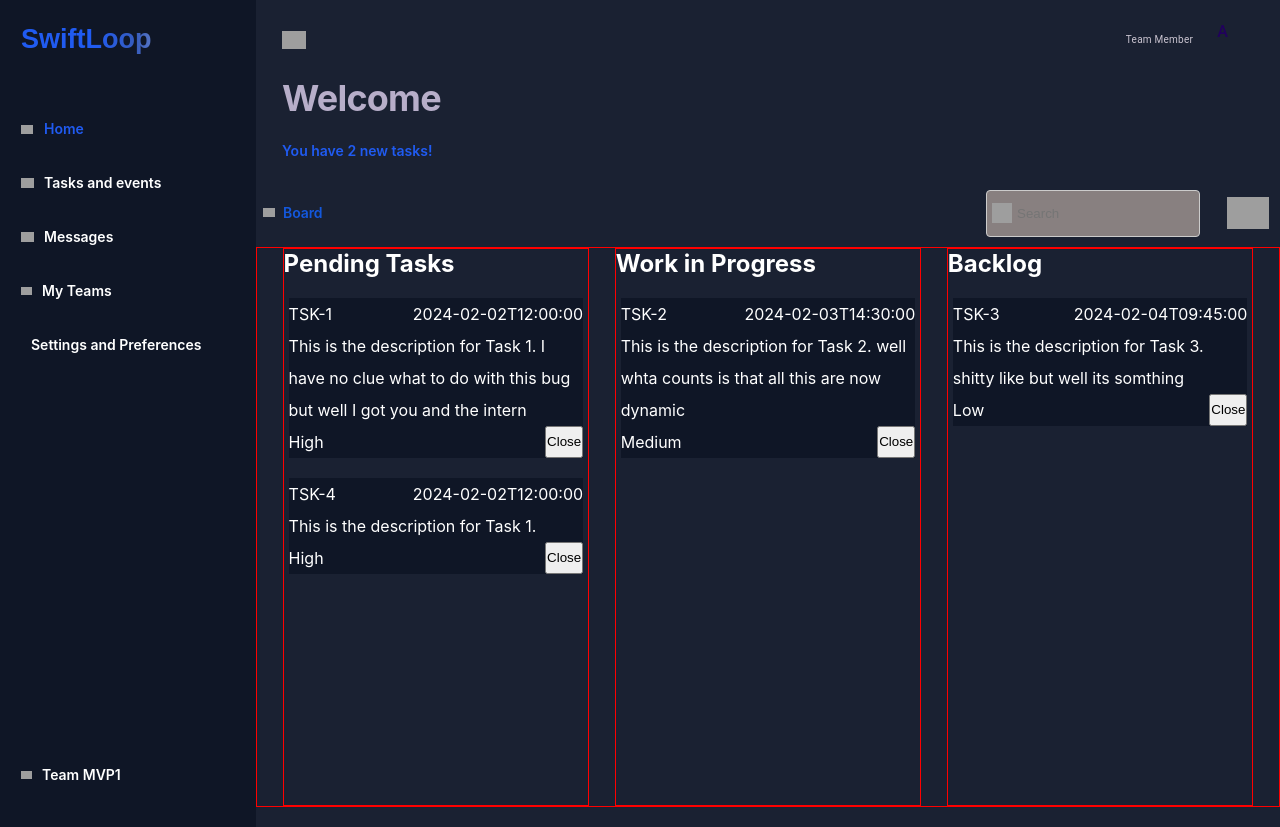
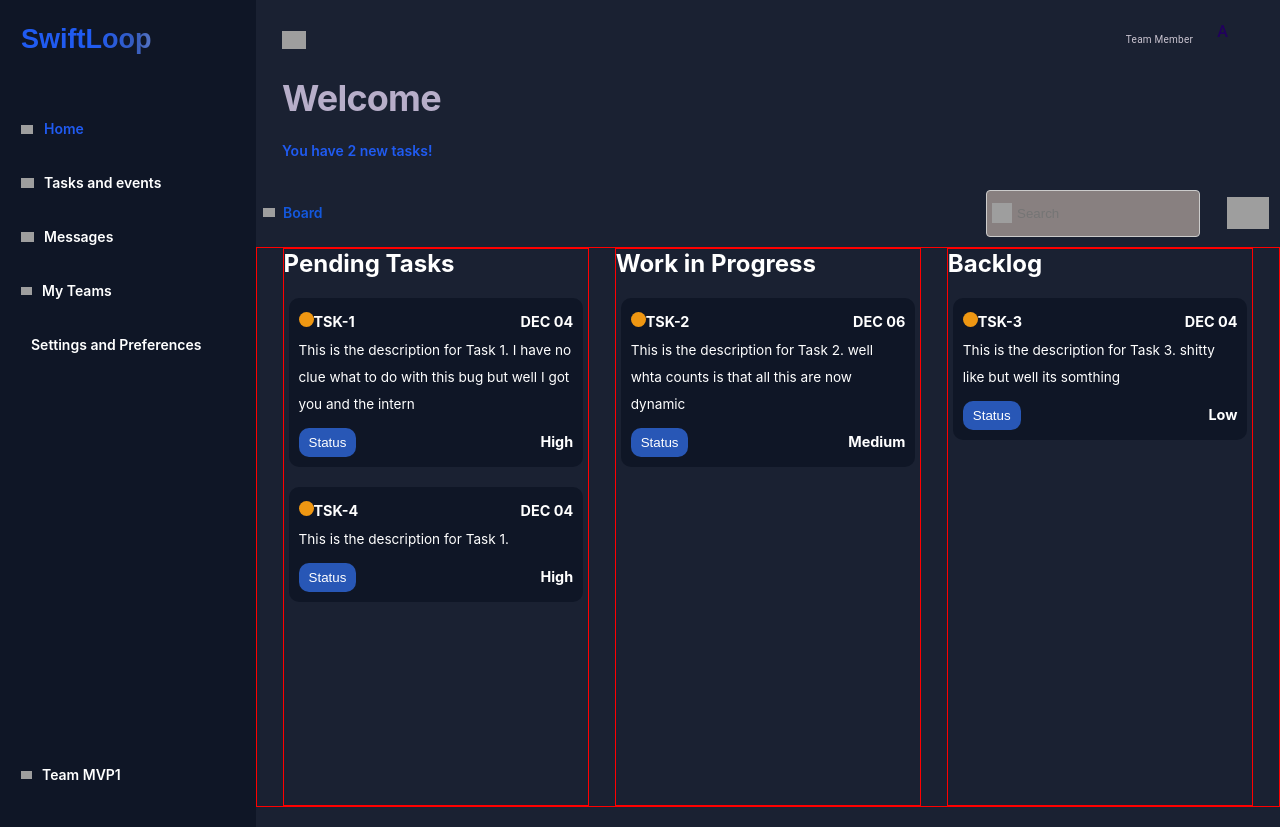
Before and after one commit to rawkakani/swiftloop, a React (Create React App) app: page /dashboard in a window 1280 px wide. Built offline with nearby package versions, Linux system fonts and the light colour scheme; no server answers; grey boxes are pictures that could not be loaded.

Commit message:
make the task holder dynamic & filter tasks by status

```diff
--- a/src/Components/Board/Board.css
+++ b/src/Components/Board/Board.css
@@ -35,10 +35,37 @@
     margin: 20px 5px;
     background-color: var(--main-bg-color);
     line-height: 2;
+    border-radius: 10px;
+    padding: 10px;
 
 }
 .task-card-header,.task-card-footer{
     display: flex;
     flex-direction: row;
     justify-content: space-between;
+    font-weight: bold;
+    font-size: 0.9em;
 }
+.round-orange{
+    height: 15px;
+    width:15px;
+    border-radius: 50%;
+    border: none;
+    background-color: var(--main-tag-color);
+
+}
+.task-card-footer{
+    margin-top: 10px;
+}
+.task-desc{
+    font-weight: normal;
+    font-size: 0.85em;
+
+}
+.action-button{
+    background-color:var(--btn-active-color);
+    border-radius:10px;
+    border: none;
+    color:var(--main-text-color);
+    padding: 0px 10px;
+}
--- a/src/Components/Board/Board.jsx
+++ b/src/Components/Board/Board.jsx
@@ -1,92 +1,142 @@
-import React from "react";
+import React, { useState } from "react";
 import "./Board.css";
 
 const Board = () => {
   const dummyUser = {
-    userId: 'user123',
-    userName: 'John Doe',
-    userRole: 'Developer',
+    userId: "user123",
+    userName: "John Doe",
+    userRole: "Developer",
   };
 
   // Dummy task data
   const dummyTasks = [
     {
-      taskId: 'task001',
-      teamId: 'team123',
-      taskName: 'TSK-1',
-      taskDescription: 'This is the description for Task 1. I have no clue what to do with this bug but well I got you and the intern',
-      dueDate: '2024-02-02T12:00:00',
-      priority: 'High',
-      assignedTo: 'John Doe',
-      taskStatus: 'pending',
+      taskId: "task001",
+      teamId: "team123",
+      taskName: "TSK-1",
+      taskDescription:
+        "This is the description for Task 1. I have no clue what to do with this bug but well I got you and the intern",
+      dueDate: "DEC 04",
+      priority: "High",
+      assignedTo: "John Doe",
+      taskStatus: "pending",
       user: dummyUser,
     },
 
     {
-      taskId: 'task004',
-      teamId: 'team123',
-      taskName: 'TSK-4',
-      taskDescription: 'This is the description for Task 1.',
-      dueDate: '2024-02-02T12:00:00',
-      priority: 'High',
-      assignedTo: 'John Doe',
-      taskStatus: 'pending',
+      taskId: "task004",
+      teamId: "team123",
+      taskName: "TSK-4",
+      taskDescription: "This is the description for Task 1.",
+      dueDate: "DEC 04",
+      priority: "High",
+      assignedTo: "John Doe",
+      taskStatus: "pending",
       user: dummyUser,
     },
 
     {
-      taskId: 'task002',
-      teamId: 'team123',
-      taskName: 'TSK-2',
-      taskDescription: 'This is the description for Task 2. well whta counts is that all this are now dynamic',
-      dueDate: '2024-02-03T14:30:00',
-      priority: 'Medium',
-      assignedTo: 'John Doe',
-      taskStatus: 'wip',
+      taskId: "task002",
+      teamId: "team123",
+      taskName: "TSK-2",
+      taskDescription:
+        "This is the description for Task 2. well whta counts is that all this are now dynamic",
+      dueDate: "DEC 06",
+      priority: "Medium",
+      assignedTo: "John Doe",
+      taskStatus: "wip",
       user: dummyUser,
     },
     {
-      taskId: 'task003',
-      teamId: 'team123',
-      taskName: 'TSK-3',
-      taskDescription: 'This is the description for Task 3. shitty like but well its somthing ',
-      dueDate: '2024-02-04T09:45:00',
-      priority: 'Low',
-      assignedTo: 'John Doe',
-      taskStatus: 'backlog',
+      taskId: "task003",
+      teamId: "team123",
+      taskName: "TSK-3",
+      taskDescription:
+        "This is the description for Task 3. shitty like but well its somthing ",
+      dueDate: "DEC 04",
+      priority: "Low",
+      assignedTo: "John Doe",
+      taskStatus: "backlog",
       user: dummyUser,
     },
     {
-      taskId: 'task004',
-      teamId: 'team123',
-      taskName: 'TSK-4',
-      taskDescription: 'This is the description for Task 4.',
-      dueDate: '2024-02-05T11:15:00',
-      priority: 'High',
-      assignedTo: 'John Doe',
-      taskStatus: 'closed',
+      taskId: "task004",
+      teamId: "team123",
+      taskName: "TSK-4",
+      taskDescription: "This is the description for Task 4.",
+      dueDate: "DEC 09",
+      priority: "High",
+      assignedTo: "John Doe",
+      taskStatus: "closed",
       user: dummyUser,
     },
   ];
 
+  const [selectedTask, setSelectedTask] = useState(null);
+  const [selectedOption, setSelectedOption] = useState(null);
+
+  const handleActionButtonClick = (task) => {
+    setSelectedTask(task);
+    setSelectedOption(null); // Reset selected option when button is clicked
+  };
+
+  const handleOptionSelect = (option) => {
+    setSelectedOption(option);
+  };
+
+  const handleConfirmation = () => {
+    // Perform the update of task status based on the selected option
+    // For example, you can call an API or update the task in the state
+    // Once the update is successful, you can close the confirmation pop-up
+    // and reset the selected task and option
+    console.log(`Updating task ${selectedTask.taskId} status to ${selectedOption}`);
+    setSelectedTask(null);
+    setSelectedOption(null);
+  };
+
   const renderTasksByStatus = (status) => {
-    const filteredTasks = dummyTasks.filter(task => task.taskStatus === status);
+    const filteredTasks = dummyTasks.filter(
+      (task) => task.taskStatus === status
+    );
 
-    return filteredTasks.map(task => (
-      <div key={task.taskId} className="task-card" >
-        <div className ="task-card-header" >
-        <div> {task.taskName} </div>
-        <div> {task.dueDate} </div>
-         </div>
+    return filteredTasks.map((task) => (
+      <div key={task.taskId} className="task-card">
+        <div className="task-card-header">
+          <div>
 
-        <div> {task.taskDescription} </div>
+            <span>
 
-        <div className ="task-card-footer" >
-        <div> {task.priority} </div>
-        <button>Close</button>
-         </div>
+              <button className="round-orange"> </button>
+            </span>
+            <span>{task.taskName}</span>
+          </div>
+          <div> {task.dueDate} </div>
+        </div>
+
+        <div className="task-desc"> {task.taskDescription} </div>
+
+        <div className="task-card-footer">
+          <button className="action-button" onClick={() => handleActionButtonClick(task)} > Status</button>
+          <div> {task.priority} </div>
+        </div>
+
+
+        {selectedTask === task && (
+          <div className="confirmation-popup">
+            <p>Select an option:</p>
+            <select value={selectedOption} onChange={(e) => handleOptionSelect(e.target.value)}>
+              <option value="backlog">Move to Backlog</option>
+              <option value="closed">Close Task</option>
+            </select>
+            <button onClick={handleConfirmation}>Confirm</button>
+          </div>
+        )}
 
       </div>
+
+
+
+
     ));
   };
 
@@ -94,23 +144,22 @@ const Board = () => {
     <div className="tasks-container">
       <div className="pending-container">
         <h2>Pending Tasks</h2>
-        {renderTasksByStatus('pending')}
+        {renderTasksByStatus("pending")}
       </div>
 
       <div className="wip-container">
         <h2>Work in Progress</h2>
-        {renderTasksByStatus('wip')}
+        {renderTasksByStatus("wip")}
       </div>
       <div className="backlog-container">
         <h2>Backlog</h2>
-        {renderTasksByStatus('backlog')}
+        {renderTasksByStatus("backlog")}
       </div>
 
       {/* <div className="closed-container">
         <h2>Closed Tasks</h2>
         {renderTasksByStatus('closed')}
       </div> */}
-
     </div>
   );
 };
```
